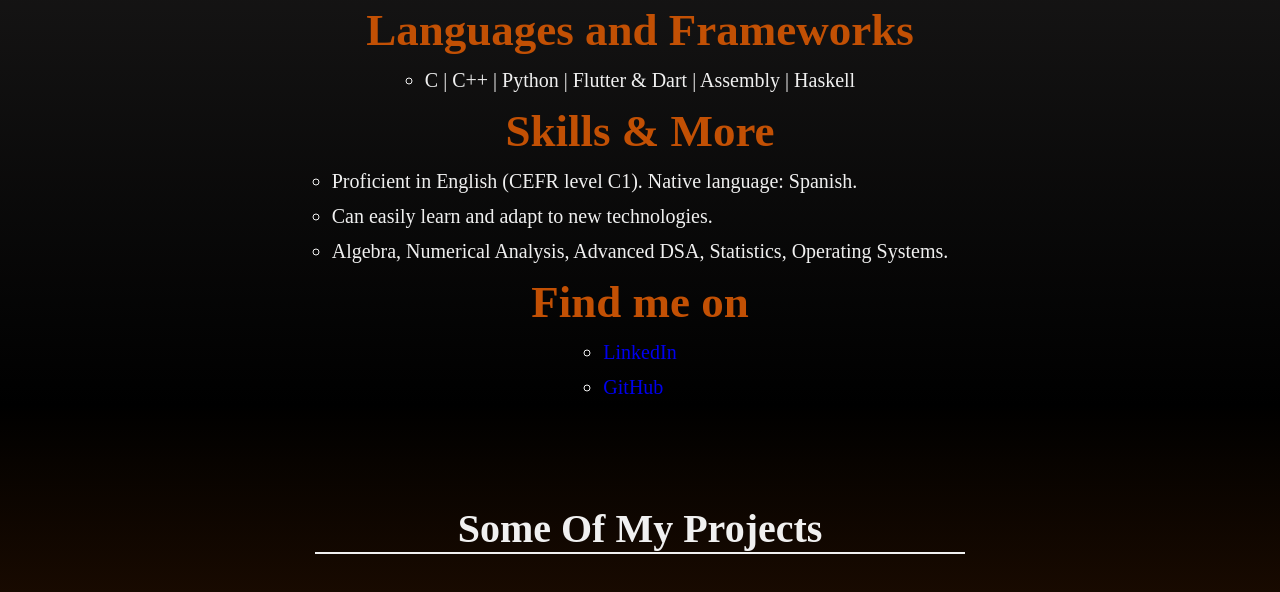
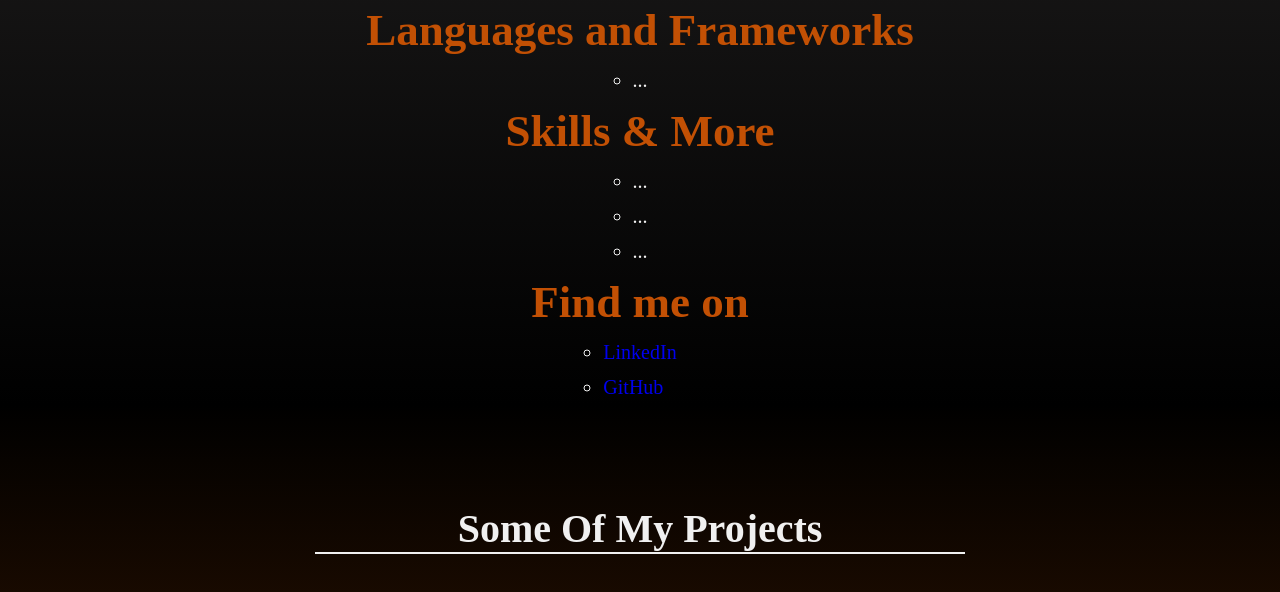
Before and after one commit to achaval-tomas/achaval-tomas.github.io, a plain HTML site: page index.html in a window 1280 px wide. Shown: the part 1380-1972 px from the top of the page. Drawn offline with Linux system fonts and the light colour scheme.

Commit message:
Update index.html

```diff
--- a/index.html
+++ b/index.html
@@ -49,14 +49,14 @@
 
       <h2>Languages and Frameworks</h2>
       <ul>
-          <li>C | C++ | Python | Flutter & Dart | Assembly | Haskell</li>
+          <li>...</li>
       </ul>
 
       <h2>Skills & More</h2>
       <ul>
-          <li>Proficient in English (CEFR level C1). Native language: Spanish.</li>
-          <li>Can easily learn and adapt to new technologies.</li>
-          <li>Algebra, Numerical Analysis, Advanced DSA, Statistics, Operating Systems.</li>
+          <li>...</li>
+          <li>...</li>
+          <li>...</li>
       </ul>
 
       <h2>Find me on</h2>
```
